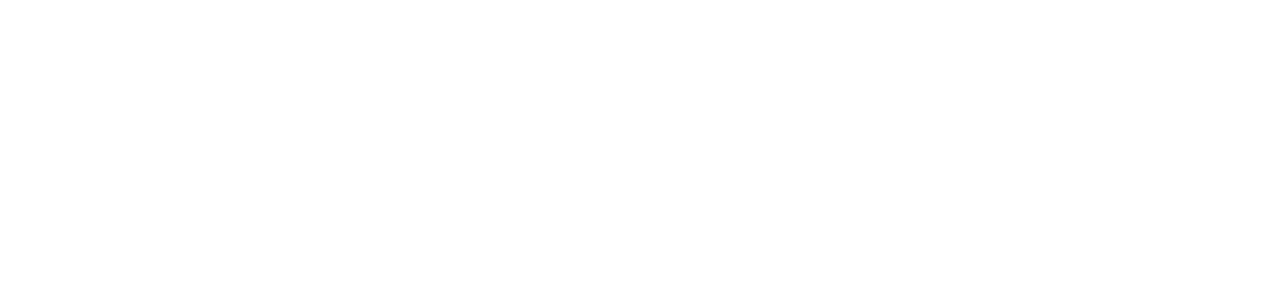
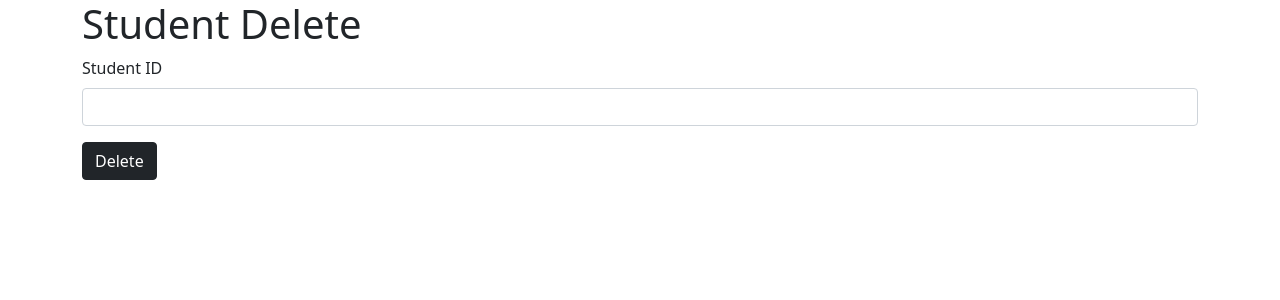
Before and after one commit to Varun-Babu/Student-Angular-Application, an Angular app: page /delete in a window 1280 px wide. Before the commit this address led to /. Shown: the top 300 px of the page. Built offline with nearby package versions, Linux system fonts and the light colour scheme.

Commit message:
delete added

```diff
--- /dev/null
+++ b/src/app/search-student/search-student.component.html
@@ -0,0 +1,18 @@
+
+
+<div class="container">
+    <div class="row">
+        <div class="col col-12 col-sm-12 col-md-12 col-lg-12 col-xl-12 col-xxl-12">
+            <div class="row g-3">
+                <div class="col col-12 col-sm-12 col-md-12 col-lg-12 col-xl-12 col-xxl-12">
+                    <h1>Student Delete</h1>
+                    <label for="" class="form-label">Student ID</label>
+                    <input type="text" class="form-control">
+                </div>
+                <div class="col col-12 col-sm-12 col-md-12 col-lg-12 col-xl-12 col-xxl-12">
+                    <button class="btn btn-dark">Delete</button>
+                </div>
+            </div>
+        </div>
+    </div>
+</div>
--- a/src/app/view-students/view-students.component.html
+++ b/src/app/view-students/view-students.component.html
@@ -16,7 +16,7 @@
                     <div class="card text-white bg-dark mb-3" >
                         <img class="rounded-circle mx-auto" width="200" height="200" src="https://toppng.com/uploads/preview/view-more-indian-school-student-11562939879stjutznt4h.png"  alt="...">
                         <div class="card-body">
-                          <h5 class="card-title">Patient </h5>
+                          <h5 class="card-title">Student Name </h5>
                           <p class="card-text">Student ID</p>
                           <a href="#" class="btn btn-outline-light">View More</a>
                         </div>
@@ -26,7 +26,7 @@
                     <div class="card text-white bg-dark mb-3" >
                         <img class="rounded-circle mx-auto" width="200" height="200" src="https://toppng.com/uploads/preview/view-more-indian-school-student-11562939879stjutznt4h.png"  alt="...">
                         <div class="card-body">
-                          <h5 class="card-title">Patient </h5>
+                          <h5 class="card-title">Student Name </h5>
                           <p class="card-text">Student ID</p>
                           <a href="#" class="btn btn-outline-light">View More</a>
                         </div>
@@ -36,7 +36,7 @@
                     <div class="card text-white bg-dark mb-3" >
                         <img class="rounded-circle mx-auto" width="200" height="200" src="https://toppng.com/uploads/preview/view-more-indian-school-student-11562939879stjutznt4h.png"  alt="...">
                         <div class="card-body">
-                          <h5 class="card-title">Patient </h5>
+                          <h5 class="card-title">Student Name </h5>
                           <p class="card-text">Student ID</p>
                           <a href="#" class="btn btn-outline-light">View More</a>
                         </div>
@@ -46,7 +46,7 @@
                     <div class="card text-white bg-dark mb-3" >
                         <img class="rounded-circle mx-auto" width="200" height="200" src="https://toppng.com/uploads/preview/view-more-indian-school-student-11562939879stjutznt4h.png"  alt="...">
                         <div class="card-body">
-                          <h5 class="card-title">Patient </h5>
+                          <h5 class="card-title">Student Name </h5>
                           <p class="card-text">Student ID</p>
                           <a href="#" class="btn btn-outline-light">View More</a>
                         </div>
@@ -56,7 +56,7 @@
                     <div class="card text-white bg-dark mb-3" >
                         <img class="rounded-circle mx-auto" width="200" height="200" src="https://toppng.com/uploads/preview/view-more-indian-school-student-11562939879stjutznt4h.png"  alt="...">
                         <div class="card-body">
-                          <h5 class="card-title">Patient </h5>
+                          <h5 class="card-title">Student Name </h5>
                           <p class="card-text">Student ID</p>
                           <a href="#" class="btn btn-outline-light">View More</a>
                         </div>
@@ -66,7 +66,7 @@
                     <div class="card text-white bg-dark mb-3" >
                         <img class="rounded-circle mx-auto" width="200" height="200" src="https://toppng.com/uploads/preview/view-more-indian-school-student-11562939879stjutznt4h.png"  alt="...">
                         <div class="card-body">
-                          <h5 class="card-title">Patient </h5>
+                          <h5 class="card-title">Student Name </h5>
                           <p class="card-text">Student ID</p>
                           <a href="#" class="btn btn-outline-light">View More</a>
                         </div>
@@ -76,7 +76,7 @@
                     <div class="card text-white bg-dark mb-3" >
                         <img class="rounded-circle mx-auto" width="200" height="200" src="https://toppng.com/uploads/preview/view-more-indian-school-student-11562939879stjutznt4h.png"  alt="...">
                         <div class="card-body">
-                          <h5 class="card-title">Patient </h5>
+                          <h5 class="card-title">Student Name </h5>
                           <p class="card-text">Student ID</p>
                           <a href="#" class="btn btn-outline-light">View More</a>
                         </div>
@@ -86,7 +86,7 @@
                     <div class="card text-white bg-dark mb-3" >
                         <img class="rounded-circle mx-auto" width="200" height="200" src="https://toppng.com/uploads/preview/view-more-indian-school-student-11562939879stjutznt4h.png"  alt="...">
                         <div class="card-body">
-                          <h5 class="card-title">Patient </h5>
+                          <h5 class="card-title">Student Name </h5>
                           <p class="card-text">Student ID</p>
                           <a href="#" class="btn btn-outline-light">View More</a>
                         </div>
@@ -96,7 +96,7 @@
                     <div class="card text-white bg-dark mb-3" >
                         <img class="rounded-circle mx-auto" width="200" height="200" src="https://toppng.com/uploads/preview/view-more-indian-school-student-11562939879stjutznt4h.png"  alt="...">
                         <div class="card-body">
-                          <h5 class="card-title">Patient </h5>
+                          <h5 class="card-title">Student Name </h5>
                           <p class="card-text">Student ID</p>
                           <a href="#" class="btn btn-outline-light">View More</a>
                         </div>
```
Also changed, not shown: src/app/app.module.ts (+7 -1 lines), src/app/search-student/search-student.component.ts (added, +10 -0 lines), src/app/search-student/search-student.component.css (added).
